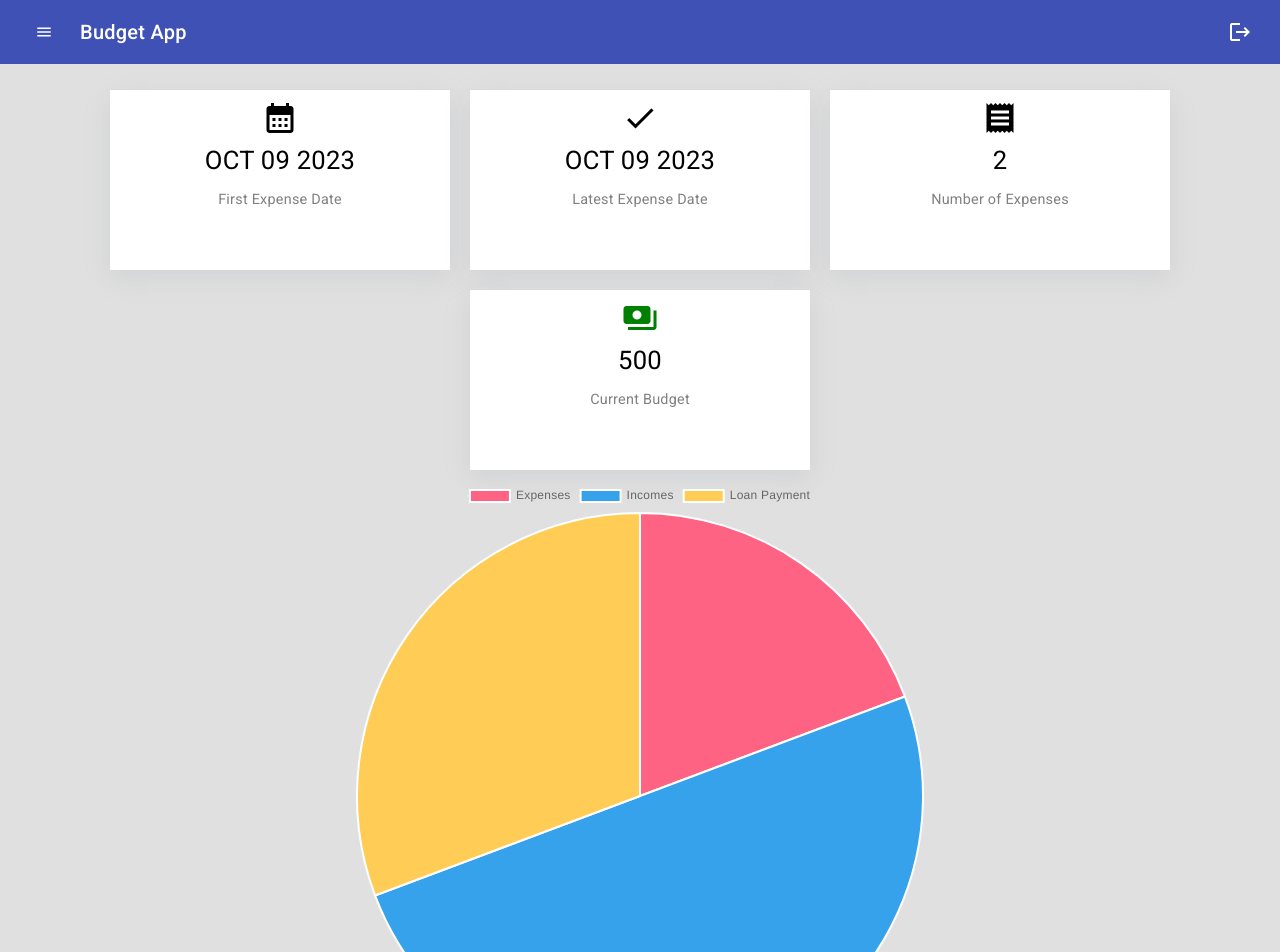
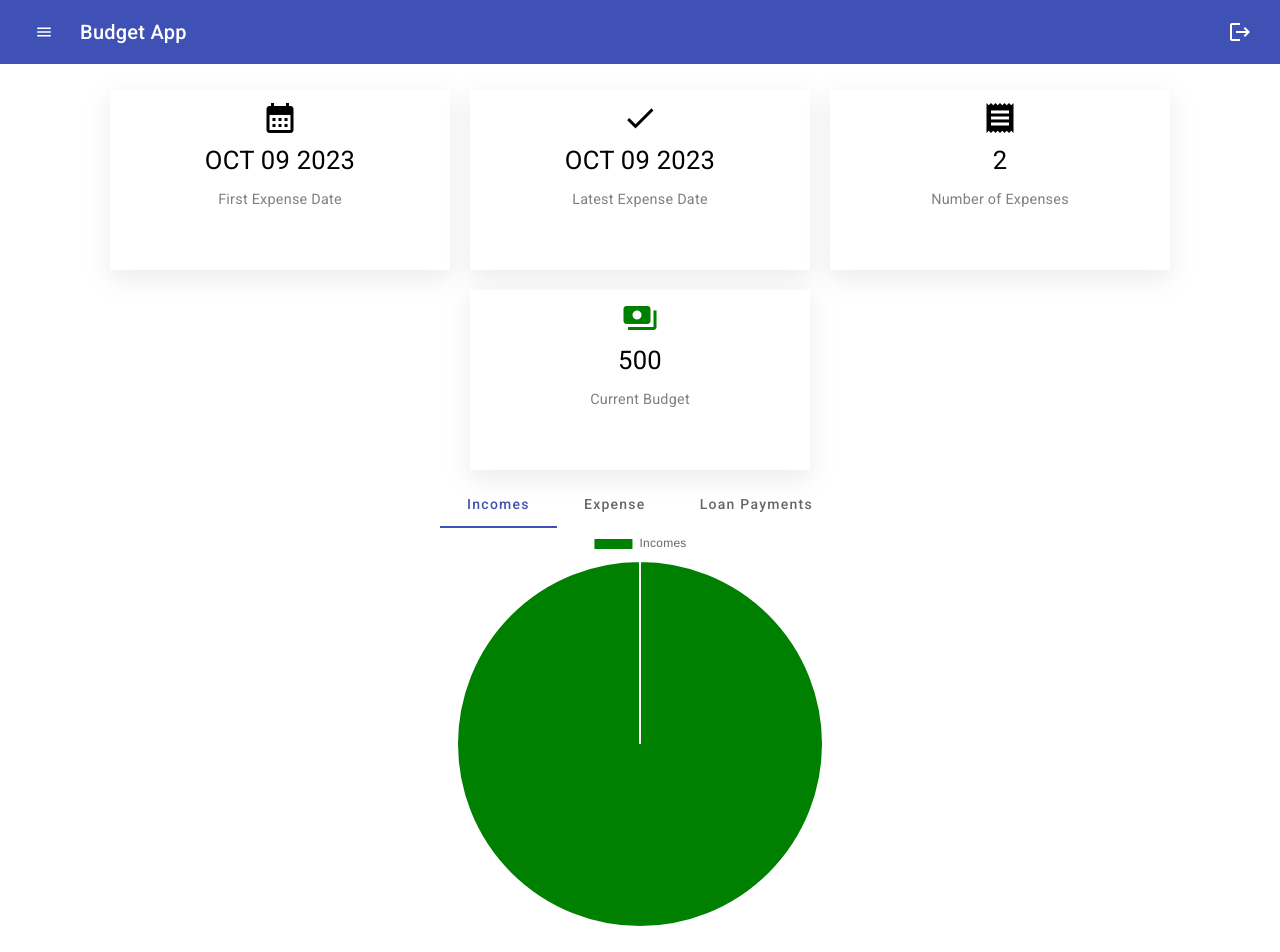
Before and after one commit to AtalaySezen/budget-app, an Angular app in the folder budget-app/: page /home in a window 1280 px wide. Shown: the top 952 px of the page. After the commit the page ends 928 px from the top, so only its background shows below. Built offline with nearby package versions, Linux system fonts and the light colour scheme.

Commit message:
feats : mock data oluşturuldu, gelir, gider tabları oluşturuldu.

```diff
--- a/budget-app/src/app/app.module.ts
+++ b/budget-app/src/app/app.module.ts
@@ -10,6 +10,7 @@ import { DataCardsComponent } from './components/data-cards/data-cards.component
 import { NavbarComponent } from './components/navbar/navbar.component';
 import { BrowserAnimationsModule } from '@angular/platform-browser/animations';
 import { ChartComponent } from './components/chart/chart.component';
+import {MatTabsModule} from '@angular/material/tabs';
 
 @NgModule({
   declarations: [
@@ -22,6 +23,7 @@ import { ChartComponent } from './components/chart/chart.component';
     BrowserModule,
     AppRoutingModule,
     MatIconModule,
+    MatTabsModule,
     BrowserAnimationsModule,
     NavbarComponent,
     FormsModule,
--- a/budget-app/src/app/components/chart/chart.component.html
+++ b/budget-app/src/app/components/chart/chart.component.html
@@ -1,3 +1,5 @@
-<div style="width: 600px;height: 600px;">
-    <canvas id="myChart"></canvas>
+<div class="container ">
+    <div style="width: 400px;height: 400px;">
+        <canvas class="canvas" #canvas></canvas>
+    </div>
 </div>
--- a/budget-app/src/app/components/chart/chart.component.scss
+++ b/budget-app/src/app/components/chart/chart.component.scss
@@ -0,0 +1,3 @@
+.canvas {
+    cursor: pointer;
+}
--- a/budget-app/src/app/components/chart/chart.component.ts
+++ b/budget-app/src/app/components/chart/chart.component.ts
@@ -1,6 +1,12 @@
-import { Component } from '@angular/core';
+import { Component, ElementRef, Input, ViewChild } from '@angular/core';
 import Chart from 'chart.js/auto';
-import { getRelativePosition } from 'chart.js/helpers';
+
+export interface ChartData {
+  labels: string,
+  colors: string,
+  amount: number,
+  chartId: string
+}
 
 @Component({
   selector: 'app-chart',
@@ -9,28 +15,40 @@ import { getRelativePosition } from 'chart.js/helpers';
 })
 export class ChartComponent {
   title: string = 'chartDemo';
+  barChart: any = [];
+  labels: string[];
+  colors: string[];
 
-  ngOnInit() {
-    var myChart = new Chart("myChart", {
+  @Input() chartData: any[];
+  @Input() chartId: string;
+  @Input() amount: number;
+
+  @ViewChild('canvas') canvas: ElementRef;
+
+  constructor() {
+  }
+
+  ngAfterViewInit() {
+    this.chartData.map(element => {
+      this.labels = element.labels;
+      this.colors = element.colors;
+      this.amount = element.amount;
+    })
+
+    this.barChart = new Chart(this.canvas.nativeElement.getContext('2d'), {
       type: 'pie',
       data: {
         labels: [
-          'Expenses',
-          'Incomes',
-          'Loan Payment'
+          this.labels
         ],
         datasets: [{
-          // label: 'My First Dataset',
-          data: [5400, 14000, 8600],
-          backgroundColor: [
-            'rgb(255, 99, 132)',
-            'rgb(54, 162, 235)',
-            'rgb(255, 205, 86)'
-          ],
+          data: [this.amount],
+          backgroundColor: this.colors,
           hoverOffset: 1
         }]
       }
     });
+
   }
 
 
--- a/budget-app/src/app/pages/home/home.component.html
+++ b/budget-app/src/app/pages/home/home.component.html
@@ -10,8 +10,15 @@
             [infoText]="'Current Budget'"></app-data-cards>
     </div>
 
-    <div>
-        <app-chart></app-chart>
+    <div class="tabs-bg">
+        <mat-tab-group>
+            <mat-tab *ngFor="let item of chartsArray ">
+                <ng-template mat-tab-label>{{item.labels}}</ng-template>
+                <div>
+                    <app-chart [chartData]="[item]"></app-chart>
+                </div>
+            </mat-tab>
+        </mat-tab-group>
     </div>
 
 
--- a/budget-app/src/app/pages/home/home.component.scss
+++ b/budget-app/src/app/pages/home/home.component.scss
@@ -6,3 +6,5 @@
     margin-top: 1rem;
     width: 100%;
 }
+.tabs-bg {
+}
--- a/budget-app/src/app/pages/home/home.component.ts
+++ b/budget-app/src/app/pages/home/home.component.ts
@@ -6,7 +6,13 @@ import { Component } from '@angular/core';
   styleUrls: ['./home.component.scss']
 })
 export class HomeComponent {
-
-  constructor(){}
-
+  chartsArray: any[] = [
+    { chartId: 'chart1', amount: 14000, labels: 'Incomes', colors: 'green' },
+    { chartId: 'chart2', amount: 500, labels: 'Expense', colors: 'red' },
+    { chartId: 'chart3', amount: 8600, labels: 'Loan Payments', colors: 'yellow' }
+  ];
+  constructor() { }
+  ngOnInit() {
+    console.log(this.chartsArray);
+  }
 }
--- a/budget-app/src/styles.scss
+++ b/budget-app/src/styles.scss
@@ -9,7 +9,7 @@ body {
     padding: 0;
     box-sizing: border-box;
     font-family: Roboto, "Helvetica Neue", sans-serif;
-    background-color: #e0e0e0;
+    // background-color: #e0e0e0;
 }
 
 .container {
--- a/budget-app/tsconfig.json
+++ b/budget-app/tsconfig.json
@@ -12,6 +12,7 @@
     "noFallthroughCasesInSwitch": true,
     "sourceMap": true,
     "declaration": false,
+    "strictPropertyInitialization": false,
     "downlevelIteration": true,
     "experimentalDecorators": true,
     "moduleResolution": "node",
```
